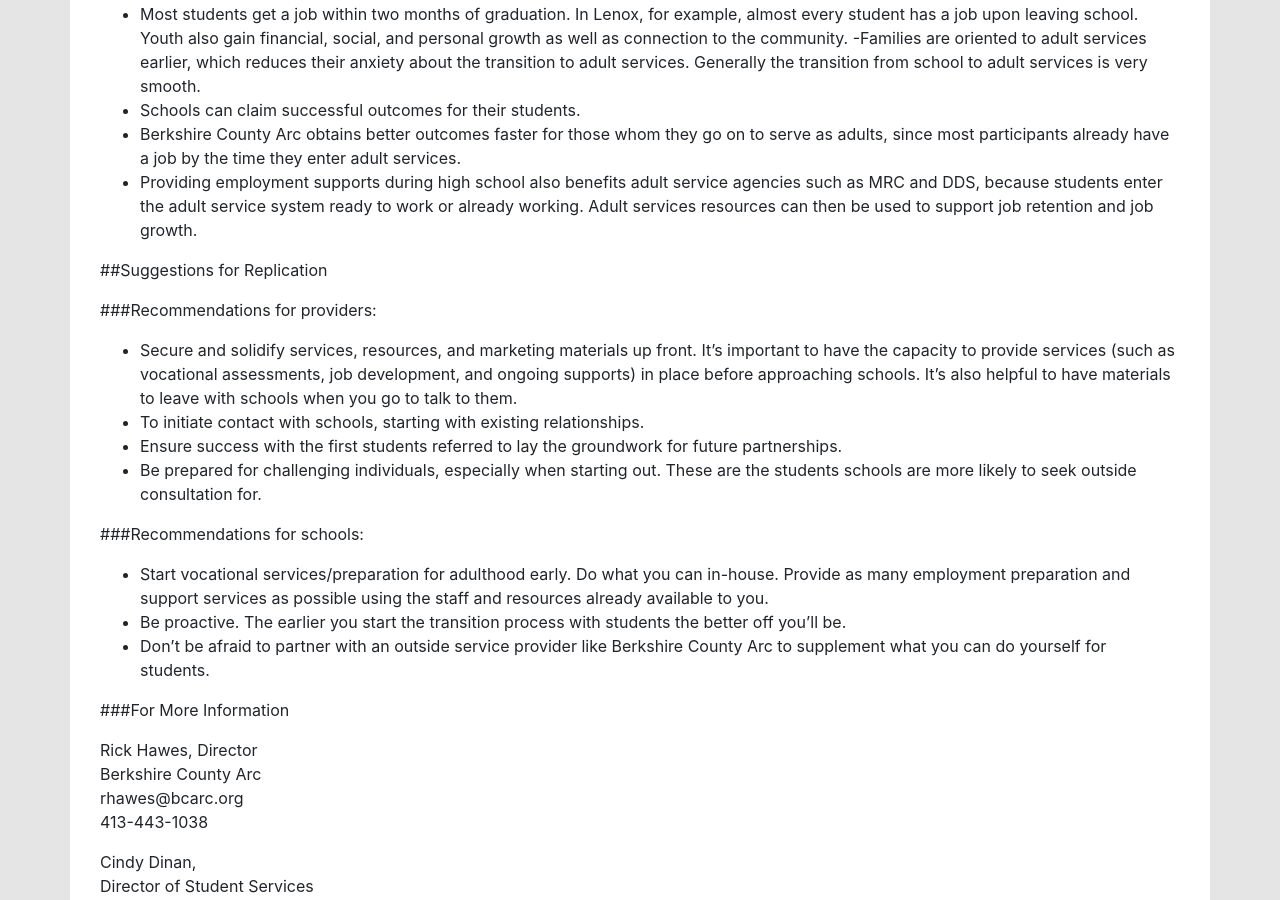
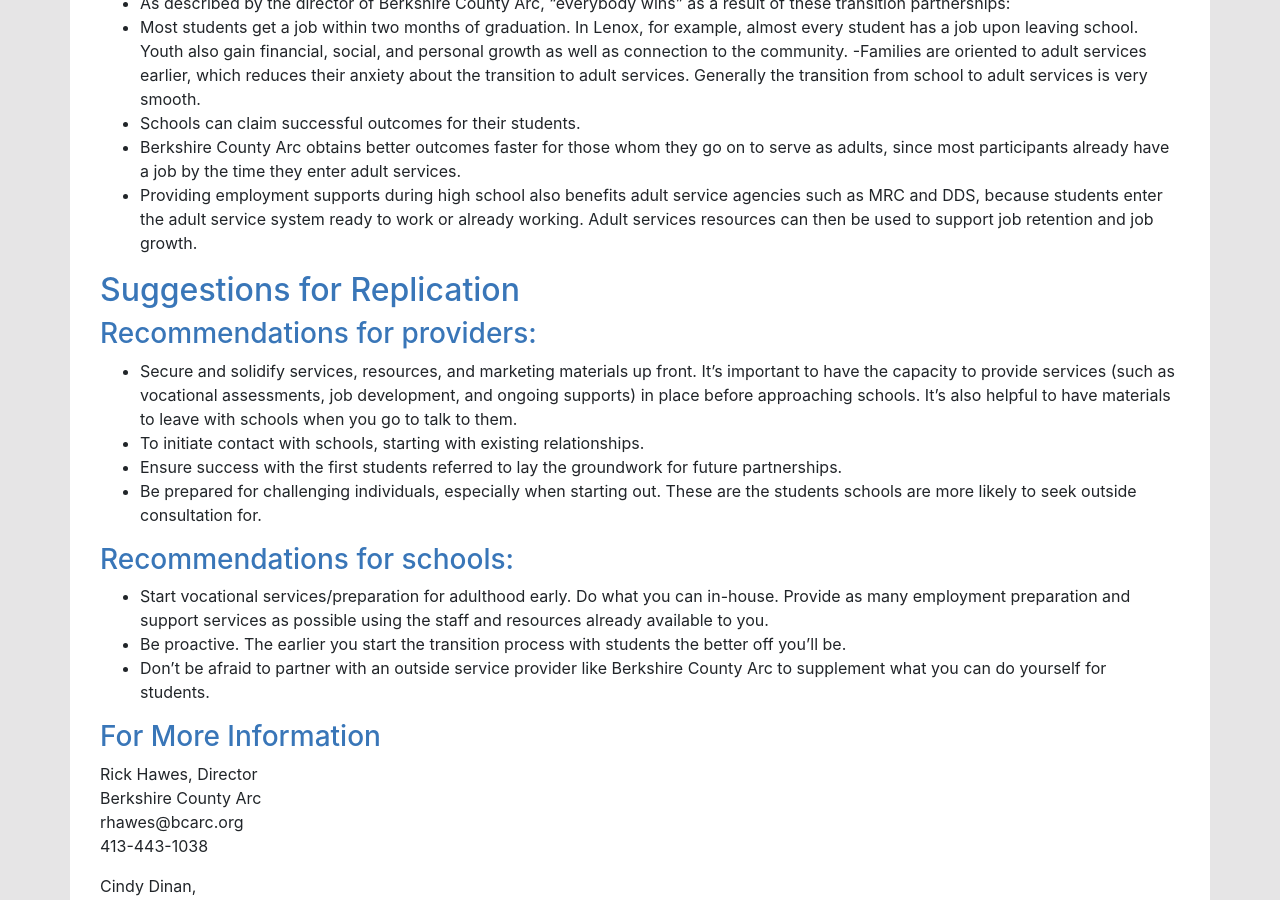
Before and after one commit to communityinclusion/employmentfirstma.org, a Jekyll site: the page built from _posts/2013-8-5-partnering.md, in a window 1280 px wide and 900 px high, scrolled down 1160 px. Built offline with Jekyll 4.4.1, drawn with Linux system fonts in a browser that asks for light colours; nearby versions of some CDN libraries; a script that is not in the unit is left out; comment, search, counter and statistics services are not loaded; some of the changed text lies outside the part shown.

```diff
--- a/_posts/2013-8-5-partnering.md
+++ b/_posts/2013-8-5-partnering.md
@@ -4,11 +4,11 @@ title: >-
   Partnering with Schools to Serve Transition-Age Youth: Berkshire County Arc,
   Pittsfield, MA
 ---
-\## Background
+## Background
 
 Berkshire County Arc first started providing contracted school-to-career services in 1996 with one Lenox High School student. The high school contacted Berkshire County Arc because the student's parents wanted more vocational services for their daughter. This first case was a success—the student got a job right out of high school—and Berkshire County Arc has provided similar services to Lenox High School students ever since. They also started contacting other special education directors in the area to initiate conversations on the need for school-to-career services. Berkshire County Arc now contracts with all ten school systems in the Berkshires to provide school-to-career services.
 
-\## Implementation
+## Implementation
 
 Berkshire County Arc is contracted by schools to provide vocational evaluations, internships, career planning, support for full- and part-time jobs, and parental education. The agency works with the special education directors and school personnel from each district to identify students with whom they will work.
 
@@ -21,7 +21,7 @@ A few challenges for these partnerships have been:
 * Getting referrals early: With some school systems, early on Berkshire County Arc had to initiate contact with the schools or teachers to identify students who might benefit from vocational evaluation or services. More recently, as relationships with schools have been more solidified, schools have begun referring students earlier. With close partners such as Lenox High School, there is a process of ongoing communication such that both partners are aware of the students and their anticipated transition needs.
 * Transportation: Public transportation doesn't always go where the jobs are. Some schools can provide transportation, but the preference is to help students become more independent since they won't have school services to rely on after they turn 22.
 
-\##Impact
+##Impact
 
 * As described by the director of Berkshire County Arc, "everybody wins" as a result of these transition partnerships:
 * Most students get a job within two months of graduation. In Lenox, for example, almost every student has a job upon leaving school. Youth also gain financial, social, and personal growth as well as connection to the community.
@@ -30,9 +30,9 @@ A few challenges for these partnerships have been:
 * Berkshire County Arc obtains better outcomes faster for those whom they go on to serve as adults, since most participants already have a job by the time they enter adult services.
 * Providing employment supports during high school also benefits adult service agencies such as MRC and DDS, because students enter the adult service system ready to work or already working. Adult services resources can then be used to support job retention and job growth.
 
-\##Suggestions for Replication
+## Suggestions for Replication
 
-\###Recommendations for providers:
+### Recommendations for providers:
 
 
 * Secure and solidify services, resources, and marketing materials up front. It's important to have the capacity to provide services (such as vocational assessments, job development, and ongoing supports) in place before approaching schools. It's also helpful to have materials to leave with schools when you go to talk to them.
@@ -40,13 +40,13 @@ A few challenges for these partnerships have been:
 * Ensure success with the first students referred to lay the groundwork for future partnerships.
 * Be prepared for challenging individuals, especially when starting out. These are the students schools are more likely to seek outside consultation for.
 
-\###Recommendations for schools:
+### Recommendations for schools:
 
 * Start vocational services/preparation for adulthood early. Do what you can in-house. Provide as many employment preparation and support services as possible using the staff and resources already available to you.
 * Be proactive. The earlier you start the transition process with students the better off you'll be.
 * Don't be afraid to partner with an outside service provider like Berkshire County Arc to supplement what you can do yourself for students.
 
-\###For More Information
+### For More Information
 
 Rick Hawes, Director\
 Berkshire County Arc\
```
